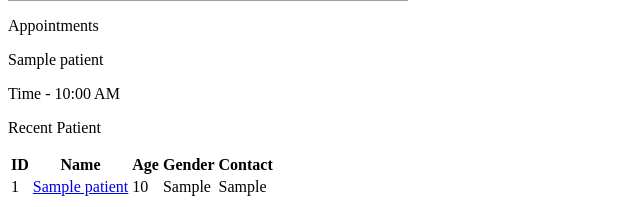
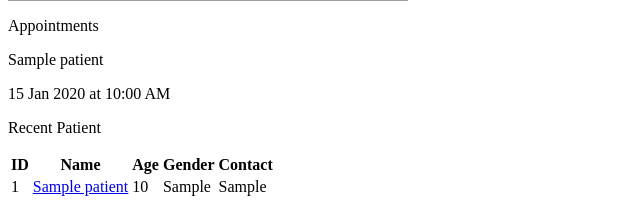
Before and after one commit to phulrepalak/EHRapp, a PHP site: page /pages/dashboard.php in a window 1280 px wide. Shown: the part 1639-1846 px from the top of the page, without its empty margins (0-640 px from the left). Run offline with PHP 8.4, Linux system fonts and the light colour scheme; tables that the repository leaves empty or names only in its code hold one stand-in row (values such as "Sample post"); grey boxes are pictures that could not be loaded.

Commit message:
changes in appointment field

```diff
--- a/pages/dashboard.php
+++ b/pages/dashboard.php
@@ -40,12 +40,13 @@
 include 'db.php';
 
 // Fetch recent appointments (latest 5)
-$sql = $sql = "SELECT p.name, a.appointment_time
+
+
+$sql = "SELECT p.name, a.appointment_time, a.appointment_date
         FROM appointment a
         JOIN patient p ON a.patient_id = p.id
         ORDER BY a.appointment_date DESC, a.appointment_time DESC
         LIMIT 5";
-
 
 $result = $conn->query($sql);
 ?>
@@ -56,10 +57,14 @@ $result = $conn->query($sql);
     <?php
     if ($result->num_rows > 0) {
         while ($row = $result->fetch_assoc()) {
+            $formattedTime = date("h:i A", strtotime($row['appointment_time']));
+            $formattedDate = date("d M Y", strtotime($row['appointment_date']));
             ?>
             <div class="px-4 py-2 border-b">
-                <p class="font-medium text-lg"><?php echo htmlspecialchars($row['name']); ?></p>
-                <p class="font-thin text-sm text-gray-600">Time - <?php echo date("h:i A", strtotime($row['appointment_time'])); ?></p>
+                <p class="font-medium text-lg"><?= htmlspecialchars($row['name']) ?></p>
+                <p class="font-thin text-sm text-gray-600">
+                    <?= $formattedDate ?> at <?= $formattedTime ?>
+                </p>
             </div>
             <?php
         }
@@ -68,6 +73,7 @@ $result = $conn->query($sql);
     }
     ?>
 </div>
+
 
 
 
```
